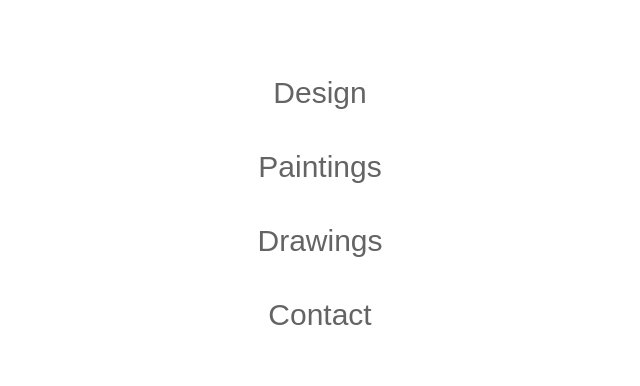
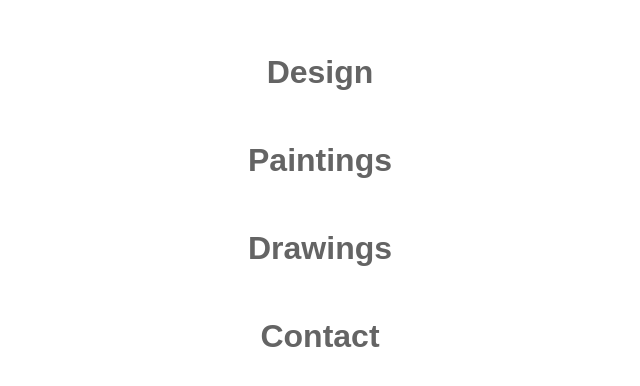
Before and after one commit to nityapattem/Portfolio, a plain HTML site: page index.html in a window 1280 px wide. Shown: the part 196-582 px from the top of the page, without its empty margins (320-960 px from the left). Drawn offline with Linux system fonts and the light colour scheme; a web font is replaced by a local one.

Commit message:
code cleanup

```diff
--- a/style.css
+++ b/style.css
@@ -28,7 +28,6 @@ header {
 
 .main {
     display: flex;
-    margin: 0;
     position: absolute;
     top: 50%;
     left: 50%;
@@ -37,12 +36,12 @@ header {
 
 .main ul {
     list-style-type: none;
-    padding: 15px 10px;
-    font-size: 30px;
+    font-size: 2em;
+    font-weight: bold;
 }
 
 .main ul li {
-    padding: 20px 40px;
+    padding: 0.8em;
     text-align: center;
 }
 
@@ -52,43 +51,19 @@ header {
     position: relative;
 }
 
-ul li.active a:before {
-    content: "";
-    position: absolute;
-    width: 100%;
-    height: 2px;
-    bottom: -2px;
-    transition: all 0.3s ease-in-out;
-}
-
-ul li a:before {
+.main ul li a:before {
     content: "";
     position: absolute;
     width: 0;
-    height: 3px;
-    bottom: -2px;
+    height: 0.16em;
+    bottom: -0.3em;
     background-color:var(--textcolor);
     transition: all 0.3s ease-in-out;
 }
 
-ul li a:hover:before {
-    width: 100%
+.main ul li a:hover:before {
+    width: 100%;
 }
-
-/*img {
-    height: 396px;
-    animation: rotation 10s infinite linear;
-}*/
-
-/*@keyframes rotation {
-    from {
-        transform: rotate(0deg);
-    }
-    to {
-        transform: rotate(-359deg);
-    }
-}*/
-
 
 /* -------------------- PAGES -------------------- */
 
```
